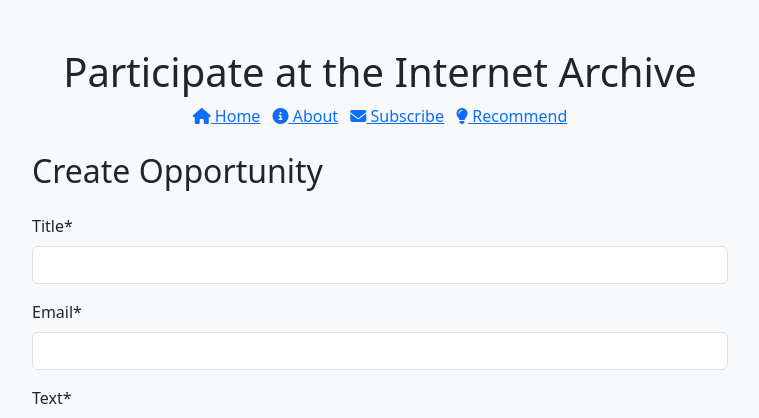
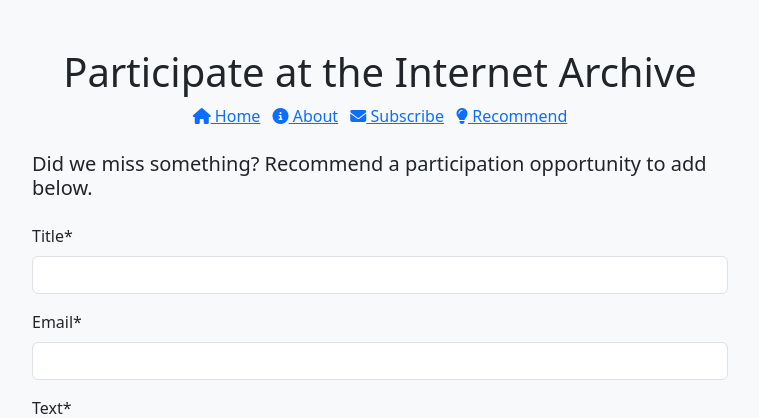
Before and after one commit to hcbrady/archivers_wanted, a Django app: page /recommend/ in a window 1280 px wide. Shown: the top 418 px of the page, without its empty margins (260-1019 px from the left). Run offline with Django 4.2, Linux system fonts and the light colour scheme; some libraries are stand-ins or nearby versions.

Commit message:
added recommendaton instructions

```diff
--- a/participation/templates/participation/recommend.html
+++ b/participation/templates/participation/recommend.html
@@ -2,7 +2,7 @@
 {% load crispy_forms_tags %}
 {% block content %}
 <div class="container mt-4">
-    <h2 class="mb-4">Create Opportunity</h2>
+    <h5 class="mb-4">Did we miss something? Recommend a participation opportunity to add below.</h5>
     <form method="POST">
     {% csrf_token %}
     {{ form|crispy }}
```
